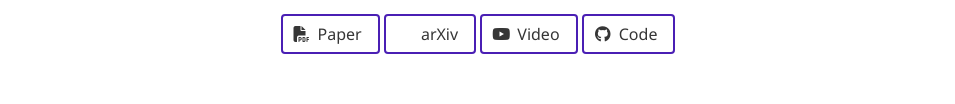
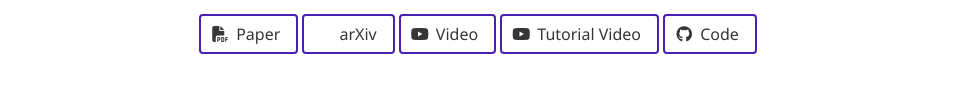
Before and after one commit to concept-graphs/concept-graphs.github.io, a plain HTML site: page index.html in a window 1280 px wide. Shown: the part 444-548 px from the top of the page, without its empty margins (162-1117 px from the left). Drawn offline with nearby package versions, Linux system fonts and the light colour scheme; some icons are missing; a web font is replaced by a local one.

Commit message:
Update video links

```diff
--- a/index.html
+++ b/index.html
@@ -202,11 +202,19 @@
                 </span>
                 <!-- Video Link. -->
                 <span class="link-block">
-                  <a href="https://youtu.be/mRhNkQwRYnc" class="external-link button is-normal ">
+                  <a href="https://youtu.be/ie9VdL7wieY" class="external-link button is-normal ">
                     <span class="icon">
                       <i class="fab fa-youtube"></i>
                     </span>
                     <span>Video</span>
+                  </a>
+                </span>
+                <span class="link-block">
+                  <a href="https://youtu.be/56jEFyrqqpo" class="external-link button is-normal ">
+                    <span class="icon">
+                      <i class="fab fa-youtube"></i>
+                    </span>
+                    <span>Tutorial Video</span>
                   </a>
                 </span>
                 <!-- Code Link. -->
```
